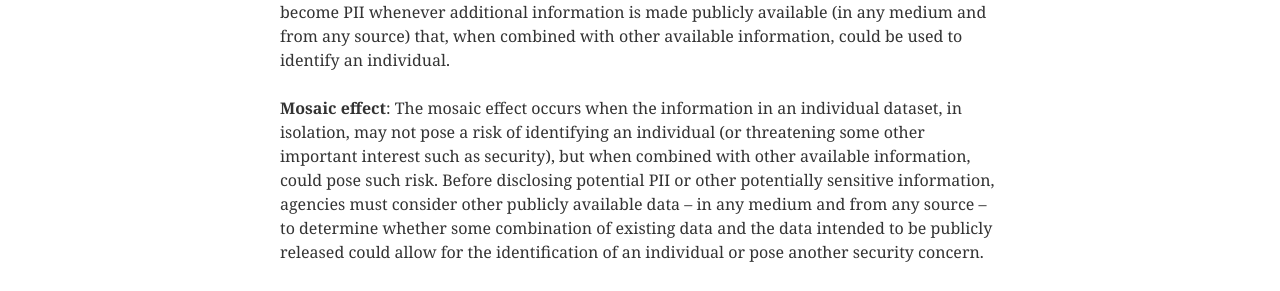
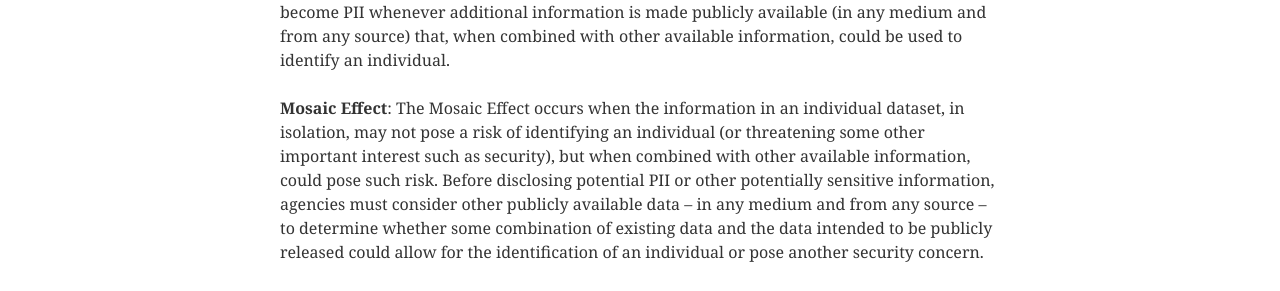
Before and after one commit to gbinal/p-o-d.github.com, a Jekyll site: the page built from policy-memo.md, in a window 1280 px wide and 900 px high, scrolled down 3610 px. Shown: the part 163-454 px from the top of the window. Built offline with Jekyll 4.4.1, drawn with Linux system fonts in a browser that asks for light colours; nearby versions of some CDN libraries.

```diff
--- a/policy-memo.md
+++ b/policy-memo.md
@@ -58,7 +58,7 @@ This attachment provides definitions and implementation guidance for M-13-13, *O
 
 **Personally identifiable information:** As defined in OMB Memorandum M-10-23,[^17] "personally identifiable information" (PII) refers to information that can be used to distinguish or trace an individual's identity, either alone or when combined with other personal or identifying information that is linked or linkable to a specific individual. The definition of PII is not anchored to any single category of information or technology. Rather, it requires a case-by-case assessment of the specific risk that an individual can be identified. In performing this assessment, it is important for an agency to recognize that non-PII can become PII whenever additional information is made publicly available (in any medium and from any source) that, when combined with other available information, could be used to identify an individual.
 
-**Mosaic effect**: The mosaic effect occurs when the information in an individual dataset, in isolation, may not pose a risk of identifying an individual (or threatening some other important interest such as security), but when combined with other available information, could pose such risk. Before disclosing potential PII or other potentially sensitive information, agencies must consider other publicly available data &#8211; in any medium and from any source &#8211; to determine whether some combination of existing data and the data intended to be publicly released could allow for the identification of an individual or pose another security concern.
+**Mosaic Effect**: The Mosaic Effect occurs when the information in an individual dataset, in isolation, may not pose a risk of identifying an individual (or threatening some other important interest such as security), but when combined with other available information, could pose such risk. Before disclosing potential PII or other potentially sensitive information, agencies must consider other publicly available data &#8211; in any medium and from any source &#8211; to determine whether some combination of existing data and the data intended to be publicly released could allow for the identification of an individual or pose another security concern.
 
 **Open data:** For the purposes of this Memorandum, the term "open data" refers to publicly available data structured in a way that enables the data to be fully discoverable and usable by end users. In general, open data will be consistent with the following principles:
 
```
